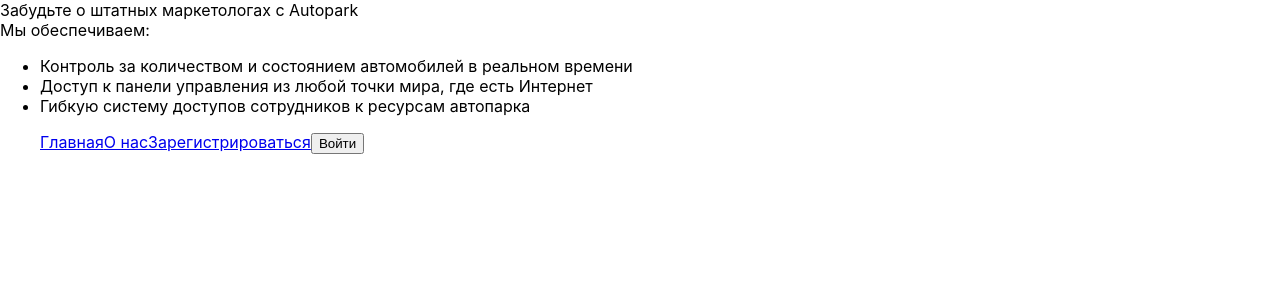
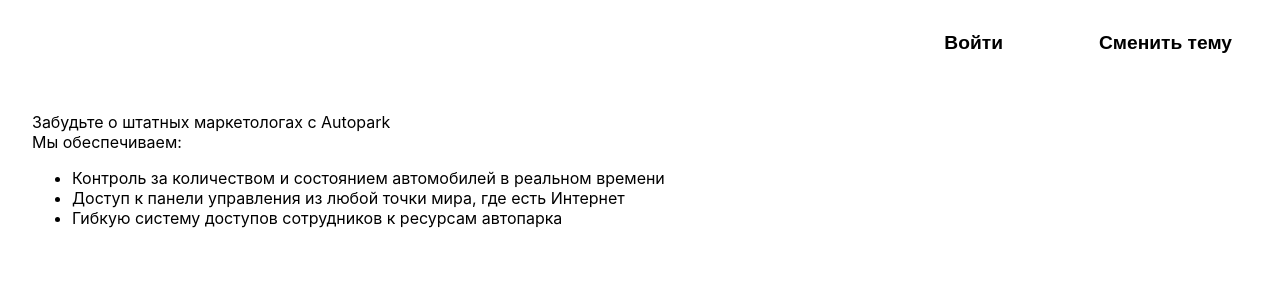
Before and after one commit to Danilx8/autopark-frontend, a React (Create React App) app: page / in a window 1280 px wide. Shown: the top 300 px of the page. Built offline with nearby package versions, Linux system fonts and the light colour scheme.

Commit message:
styled components

```diff
--- a/package.json
+++ b/package.json
@@ -17,7 +17,7 @@
     "react-hook-form": "^7.49.2",
     "react-router-dom": "^6.20.1",
     "react-scripts": "5.0.1",
-    "styled-components": "^6.1.1",
+    "styled-components": "^6.1.6",
     "typescript": "^4.9.5",
     "web-vitals": "^2.1.4"
   },
--- a/src/components/Navbar/index.tsx
+++ b/src/components/Navbar/index.tsx
@@ -2,9 +2,64 @@
 import MainRouter from '../../app/routing';
 import { useState } from 'react';
 import { LANDING_PATH, ABOUT_PATH, DRIVERS_PATH, VEHICLES_PATH, REGISTER_PATH, } from '../../app/routing/config';
+import styled from 'styled-components';
+
+const NavigationWrapper = styled.nav`
+        position: fixed;
+        top: 0em;
+        width: 100%;
+        box-sizing: border-box;
+        height: 5rem;
+    `
+
+const LinkWrapper = styled(Link)`
+    margin: 1rem 0rem 1rem 0rem;
+    float: left;
+    display: block;
+    color: #ffffff;
+    font-size: 1rem;
+    font-weight: 500;
+    text-align: center;
+    padding: 1rem 2rem;
+    text-decoration: none;
+`
+
+const ButtonWrapper = styled.button`
+    float: right;
+    font-size: 1.2rem;
+    font-weight: 600;
+    border: none;
+    outline: none;
+    box-sizing: border-box;
+    border-radius: 1rem;
+    padding: 1rem 2rem;
+    margin: 1rem;
+    min-width: 5rem;
+    cursor: pointer;
+    position: relative;
+    text-decoration: none;
+`
+
+const Container = styled.div`
+    margin: 5rem 0rem;
+    padding: 2rem 2rem;
+    color: #000000;
+    font-size: 1rem;
+    position: fixed;
+    height: 100%;
+    width: 100%;
+    box-sizing: border-box;
+`
 
 const Navbar = () => {
     const [isLoggedIn, setIsLoggedIn] = useState(false)
+    const [currentTheme, setCurrentTheme] = useState<"dark" | "light">('light')
+
+    const changeTheme = () => {
+        const newTheme = currentTheme === 'dark' ? 'light' : 'dark'
+        document.documentElement.setAttribute('data-theme', newTheme)
+        setCurrentTheme(newTheme);
+    }
 
     const toggleAuthentication = () => {
         setIsLoggedIn(!isLoggedIn);
@@ -12,25 +67,26 @@
 
     return (
         <>
-            <MainRouter isLoggedIn={isLoggedIn} />
-            <nav>
-                <ul>
-                    <Link to={LANDING_PATH}>Главная</Link>
-                    <Link to={ABOUT_PATH}>О нас</Link>
+            <NavigationWrapper>
+                <LinkWrapper to={LANDING_PATH}>Главная</LinkWrapper>
+                <LinkWrapper to={ABOUT_PATH}>О нас</LinkWrapper>
+                <ButtonWrapper onClick={changeTheme}>Сменить тему</ButtonWrapper>
                 {isLoggedIn ? (
                     <>
-                            <Link to={DRIVERS_PATH}>Водители</Link>
-                            <Link to={VEHICLES_PATH}>Автомобили</Link>
-                            <button onClick={toggleAuthentication}>Выйти</button>
+                        <LinkWrapper to={DRIVERS_PATH}>Водители</LinkWrapper>
+                        <LinkWrapper to={VEHICLES_PATH}>Автомобили</LinkWrapper>
+                        <ButtonWrapper onClick={toggleAuthentication}>Выйти</ButtonWrapper>
                     </>
                 ) : (
                     <>
-                            <Link to={REGISTER_PATH}>Зарегистрироваться</Link>
-                            <button onClick={toggleAuthentication}>Войти</button>
+                        <LinkWrapper to={REGISTER_PATH}>Зарегистрироваться</LinkWrapper>
+                        <ButtonWrapper onClick={toggleAuthentication}>Войти</ButtonWrapper>
                     </>
                 )}
-                </ul>
-            </nav>
+            </NavigationWrapper>
+            <Container>
+                <MainRouter isLoggedIn={isLoggedIn} />
+            </Container>
         </>
     );
 }
--- /dev/null
+++ b/src/global-styles.tsx
@@ -0,0 +1,39 @@
+import { createGlobalStyle } from 'styled-components'
+
+const GlobalStyles = createGlobalStyle`
+    :root {
+        --dark-blue: #385898;
+        --light-blue: #b3f8fa;
+        --yellow: #FFFF00;
+        --purple: #FF00FF;
+    }
+
+    body {
+        background-color: var(--body-background);
+    }
+
+    nav {
+        background-color: var(--nav-background);
+    }
+
+    button {
+        background-color: var(--button-color);
+        color: var(--button-text-color);
+    }
+
+    html[data-theme=light] {
+        --body-background: var(--light-blue);
+        --nav-background: var(--dark-blue);
+        --button-color: #e7f3ff;
+        --button-text-color: #385898;
+    }
+
+    html[data-theme=dark]{
+        --body-background: cyan;
+        --nav-background: black;
+        --button-color: #0000FF;
+        --button-text-color: #DFDFFF;
+    }
+`
+
+export default GlobalStyles;
--- a/src/index.tsx
+++ b/src/index.tsx
@@ -4,12 +4,14 @@
 import App from './App';
 import reportWebVitals from './reportWebVitals';
 import { BrowserRouter } from 'react-router-dom';
+import GlobalStyles from './global-styles';
 
 const root = ReactDOM.createRoot(
   document.getElementById('root') as HTMLElement
 );
 root.render(
   <BrowserRouter>
+    <GlobalStyles />
     <App />
   </BrowserRouter>
 );
--- a/src/pages/Vehicles/index.tsx
+++ b/src/pages/Vehicles/index.tsx
@@ -2,6 +2,7 @@
 import type { ColumnsType } from 'antd/es/table';
 import React, { useEffect, useState } from 'react';
 import axios from 'axios';
+import styled from 'styled-components';
 
 interface VehicleData {
     id: number;
@@ -51,6 +52,11 @@
     }
 ]
 
+// const StyledAntButton = styled(Button)`
+//     margin: 2rem 1rem 0rem 0rem;
+// `;
+
+
 const Vehicles: React.FC = () => {
     const [page, setPage] = useState<number>(1);
     const [dataSource, setDataSource] = useState<VehicleData[]>();
@@ -68,8 +74,8 @@
     return (
       <>
       <Table dataSource={dataSource} columns={columns} pagination={false} />
-      <Button onClick={() => setPage(page - 1)} disabled={page === 1}>Назад</Button>
-      <Button onClick={() => setPage(page + 1)} disabled={dataSource?.length === undefined ? true : dataSource.length < limit}>Вперед</Button>
+      <StyledAntButton onClick={() => setPage(page - 1)} disabled={page === 1}>Назад</StyledAntButton>
+      <StyledAntButton onClick={() => setPage(page + 1)} disabled={dataSource?.length === undefined ? true : dataSource.length < limit}>Вперед</StyledAntButton>
       <h1>{(page)}</h1>
       </>
     );
```
Also changed, not shown: 1 other file (tests, documents, lock files or other folders). Lines whose indentation alone changed are shown as unchanged.
